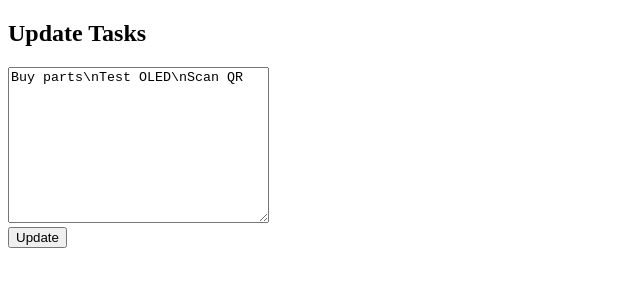
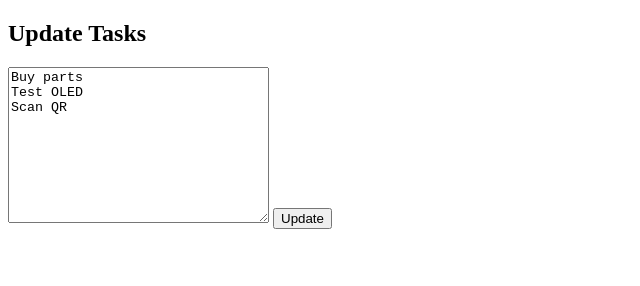
Before and after one commit to Fischetti22/esp32-todo, a plain HTML site: page index.html in a window 1280 px wide. Shown: the whole page, without its empty margins (0-640 px from the left). Drawn offline with Linux system fonts and the light colour scheme.

Commit message:
Update index.html

```diff
--- a/index.html
+++ b/index.html
@@ -5,7 +5,12 @@
 </head>
 <body>
   <h2>Update Tasks</h2>
-  <textarea id="tasks" rows="10" cols="30">Buy parts\nTest OLED\nScan QR</textarea><br>
+  <textarea id="tasks" rows="10" cols="30">
+Buy parts
+Test OLED
+Scan QR
+</textarea>
+
   <button onclick="updateTasks()">Update</button>
 
 <script>
```
